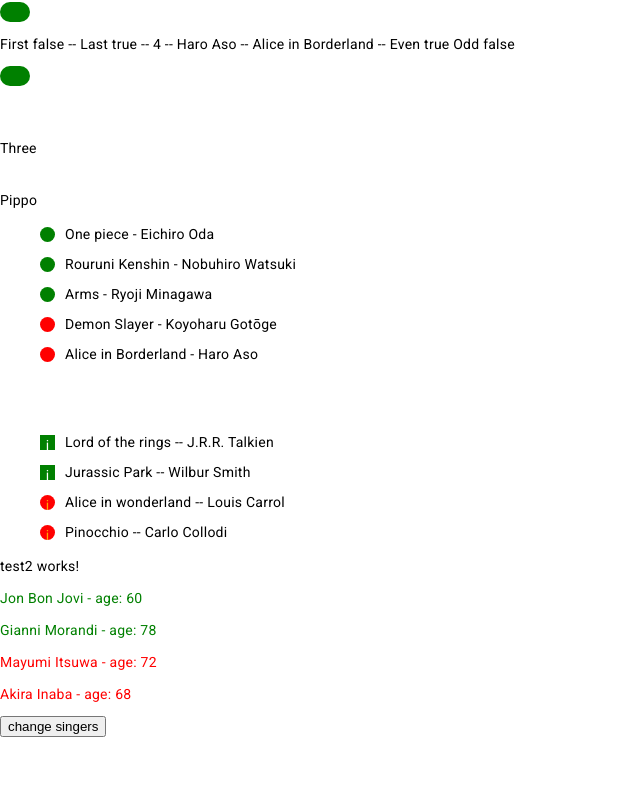
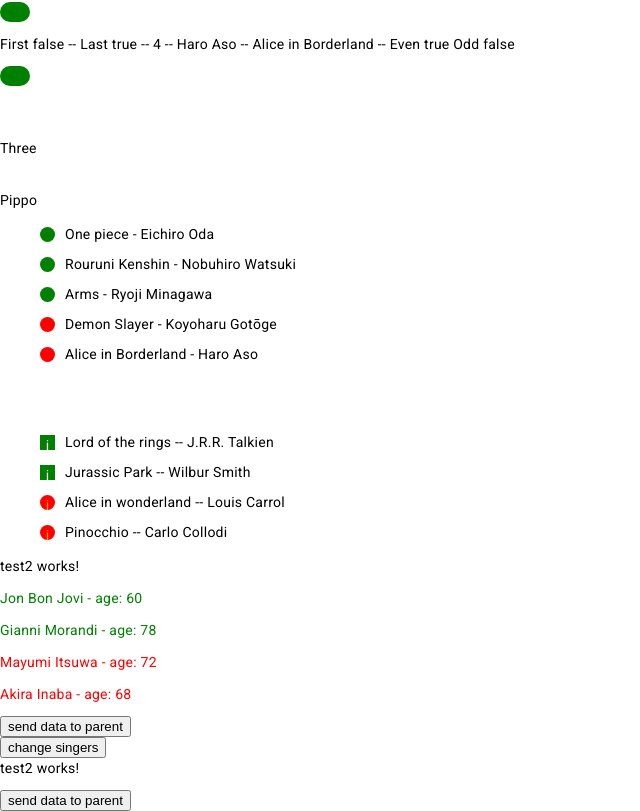
Before and after one commit to danielegeekn1/angular-practice-tests, an Angular app: page / in a window 1280 px wide. Shown: the part 1723-2534 px from the top of the page, without its empty margins (0-640 px from the left). Before the commit the page ends 2460 px from the top, so only its background shows below. Built offline with nearby package versions, Linux system fonts and the light colour scheme.

Commit message:
passing data from child to parent thanks to custom event

```diff
--- a/src/app/app.component.html
+++ b/src/app/app.component.html
@@ -1,4 +1,9 @@
 <!--launching our test component from app-test-->
 <app-test></app-test>
+<!--passing the data we get from our parent component (singers)
+//to test2component (app-test-2)-->
 <app-test2 [data]="singers"></app-test2>
+<br />
 <button (click)="onClickAgain()">change singers</button>
+<!--passing data we get from our child component (app-test2) to a parent component-->
+<app-test2 (sendDataEvent)="onReceivedData($event)"></app-test2>
--- a/src/app/app.component.ts
+++ b/src/app/app.component.ts
@@ -61,4 +61,7 @@ export class AppComponent {
       },
     ];
   }
+  onReceivedData(value: string) {
+    console.log(value);
+  }
 }
--- a/src/app/test2/test2.component.html
+++ b/src/app/test2/test2.component.html
@@ -1,8 +1,11 @@
 <p>test2 works!</p>
 
-<!--passing data we get from our parent view (app.component.ts) to this child component-->
+<!--retrieving data we get from our parent view (app.component.ts)
+ //and we passed to this child component-->
 <div *ngFor="let singer of data">
   <p [ngStyle]="{ color: singer.color }">
     {{ singer.name }} - age: {{ singer.age }}
   </p>
 </div>
+<!--passing data from this child component to its parent component-->
+<button (click)="sendData()">send data to parent</button>
--- a/src/app/test2/test2.component.ts
+++ b/src/app/test2/test2.component.ts
@@ -1,8 +1,10 @@
 import {
   Component,
+  EventEmitter,
   Input,
   OnChanges,
   OnInit,
+  Output,
   SimpleChanges,
 } from '@angular/core';
 
@@ -12,12 +14,17 @@ import {
   styleUrls: ['./test2.component.css'],
 })
 export class Test2Component implements OnInit, OnChanges {
-  @Input() data: any;
+  @Input() data: any; // to receive data from a parent component
+  @Output() sendDataEvent = new EventEmitter<string>(); // to output the data to a parent component
   constructor() {}
+  name = 'Daniele';
   ngOnInit(): void {
     console.log(this.data);
   }
   ngOnChanges(changes: SimpleChanges): void {
     console.log(changes);
   }
+  sendData() {
+    this.sendDataEvent.emit(this.name);
+  }
 }
```
